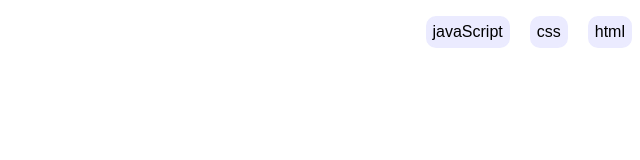
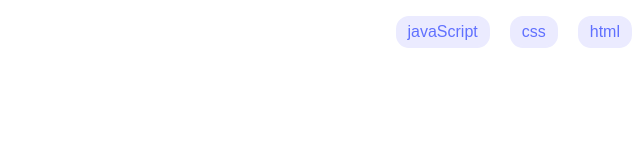
Before and after one commit to Tracy-miranja/caleb-tracy-collaboration, a plain HTML site: page index.html in a window 1280 px wide. Shown: the whole page, without its empty margins (640-1280 px from the left). Drawn offline with Linux system fonts and the light colour scheme.

Commit message:
Added styles to html elements

```diff
--- a/style.css
+++ b/style.css
@@ -8,8 +8,10 @@ li{
     list-style-type: none;
     margin-left: 20px;
     border: 2px solid #EBEBFF;
-    border-radius: 10px;
+    border-radius: 13px;
     background-color: #EBEBFF;
     font-family: "poppins", sans-serif;
-    padding: 5px;
+    padding: 5px 10px;
+    color: #6070FF;
+    font-weight: 500;
 }
```
